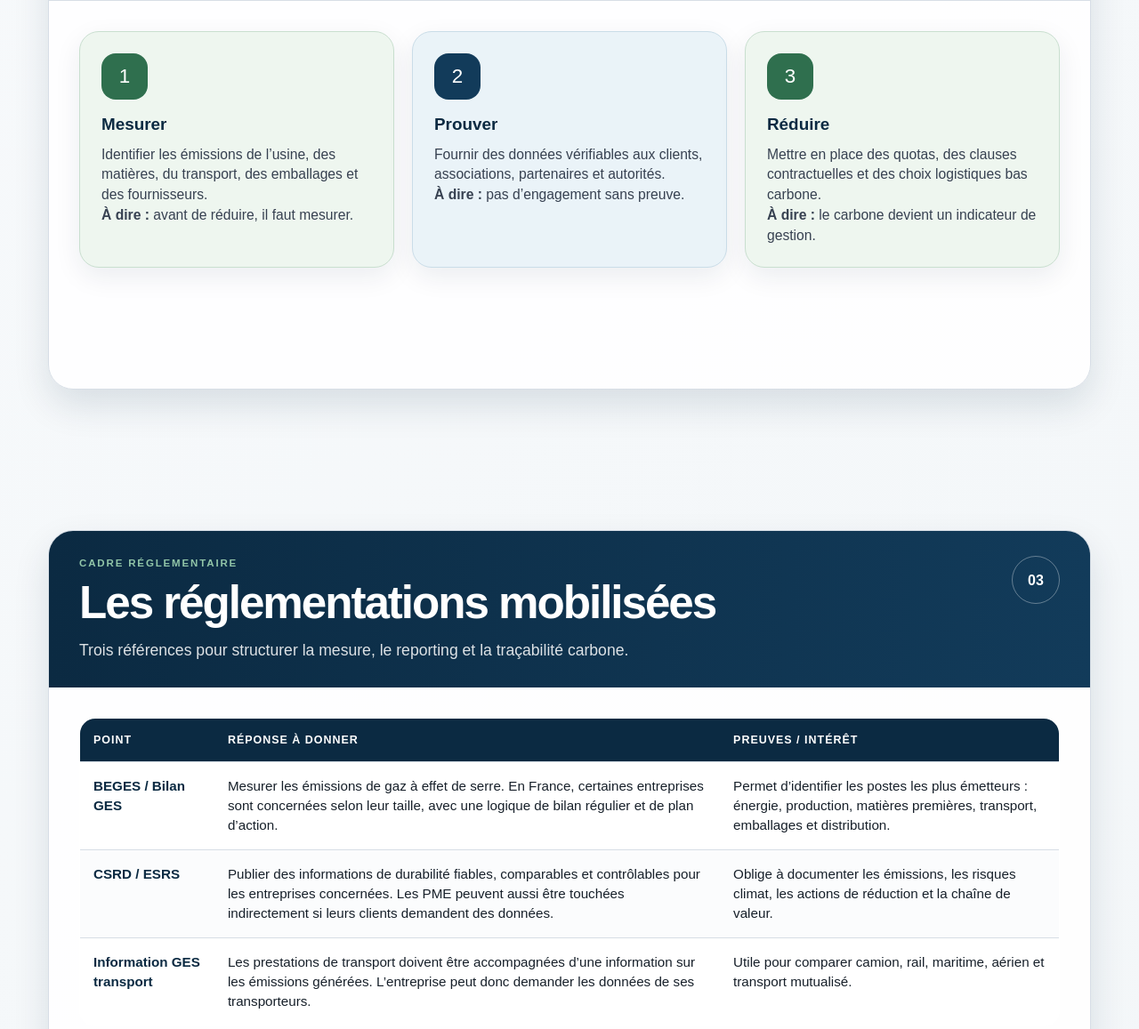
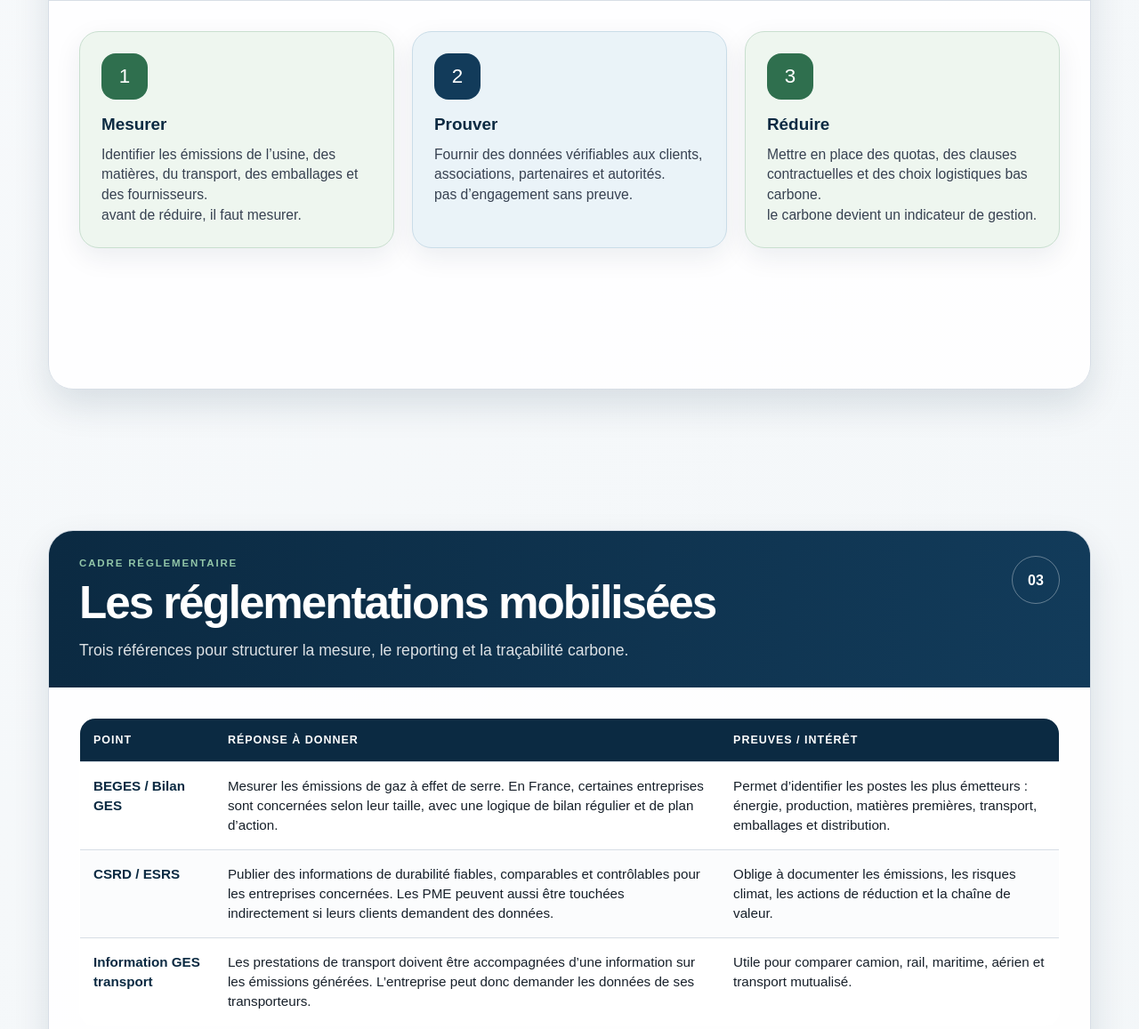
Before and after one commit to cmalocadoret-ctrl/an, a plain HTML site: page index.html in a window 1280 px wide. Shown: the part 1412-2569 px from the top of the page at 89% size. Drawn offline with Linux system fonts and the light colour scheme.

Commit message:
Update index.html

```diff
--- a/index.html
+++ b/index.html
@@ -701,19 +701,19 @@
             <div class="icon">1</div>
             <h3>Mesurer</h3>
             <p>Identifier les émissions de l’usine, des matières, du transport, des emballages et des fournisseurs.</p>
-            <p><strong>À dire :</strong> avant de réduire, il faut mesurer.</p>
+            <p><strong></strong> avant de réduire, il faut mesurer.</p>
           </article>
           <article class="card blue">
             <div class="icon">2</div>
             <h3>Prouver</h3>
             <p>Fournir des données vérifiables aux clients, associations, partenaires et autorités.</p>
-            <p><strong>À dire :</strong> pas d’engagement sans preuve.</p>
+            <p><strong></strong> pas d’engagement sans preuve.</p>
           </article>
           <article class="card green">
             <div class="icon">3</div>
             <h3>Réduire</h3>
             <p>Mettre en place des quotas, des clauses contractuelles et des choix logistiques bas carbone.</p>
-            <p><strong>À dire :</strong> le carbone devient un indicateur de gestion.</p>
+            <p><strong></strong> le carbone devient un indicateur de gestion.</p>
           </article>
         </div>
       </div>
@@ -824,19 +824,19 @@
             <div class="icon">▣</div>
             <h3>Quota carbone logistique annuel</h3>
             <p>Un budget carbone est attribué à la logistique : transport fournisseurs, Jura → Amsterdam, livraisons clients et retours produits.</p>
-            <p><strong>À dire :</strong> le carbone devient un budget à respecter, comme un budget financier.</p>
+            <p><strong></strong> le carbone devient un budget à respecter, comme un budget financier.</p>
           </article>
           <article class="card blue">
             <div class="icon">✎</div>
             <h3>Clause carbone fournisseurs</h3>
             <p>Chaque contrat fournisseur ou transporteur inclut une obligation de transmettre des données d’émissions et de proposer des actions de réduction.</p>
-            <p><strong>À dire :</strong> les fournisseurs doivent entrer dans la démarche.</p>
+            <p><strong></strong> les fournisseurs doivent entrer dans la démarche.</p>
           </article>
           <article class="card green">
             <div class="icon">✕</div>
             <h3>Transport justifié / zéro avion</h3>
             <p>Tout transport long doit être justifié par une comparaison carbone. L’avion est réservé aux urgences exceptionnelles et validées.</p>
-            <p><strong>À dire :</strong> l’avion devient l’exception, pas la solution de facilité.</p>
+            <p><strong></strong> l’avion devient l’exception, pas la solution de facilité.</p>
           </article>
         </div>
       </div>
@@ -914,7 +914,7 @@
             <p>L’entreprise ne doit pas communiquer avec des slogans vagues. Toute allégation environnementale doit être justifiée par des données mesurables et vérifiables.</p>
           </article>
           <article class="answer-card">
-            <h3>Prouvez vos émissions et préservez les abeilles <span>BEGES</span></h3>
+            <h3>Prouvez vos émissions <span>BEGES</span></h3>
             <p>On répond par le bilan carbone et le suivi annuel : émissions initiales, tableau de bord carbone et progrès vers -25 %.</p>
           </article>
           <article class="answer-card">
```
